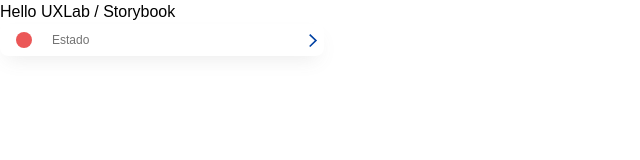
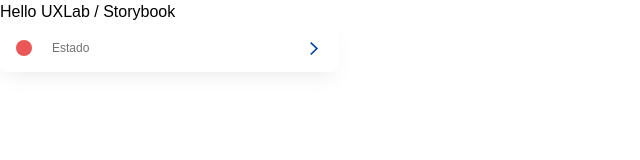
Before and after one commit to SantiagoV0106/ux-lab-storybook, a React (Vite) app: page / in a window 1280 px wide. Shown: the top 160 px of the page, without its empty margins (0-640 px from the left). Built offline with nearby package versions, Linux system fonts and the light colour scheme.

Commit message:
CardState size changed

```diff
--- a/src/components/Controls/CardState.css
+++ b/src/components/Controls/CardState.css
@@ -1,6 +1,6 @@
     /* TODO: Preguntar si el tamaño de esto sera asi siempre  */
     .card-container {
-    @apply flex flex-row items-center max-w-[324px] h-[32px] px-custom-lg py-custom-md bg-neutral-50 m-0 rounded-lg text-xs font-normal font-sans text-neutral-700;
+    @apply flex flex-row items-center max-w-[339px] h-[48px] px-custom-lg py-custom-md bg-neutral-50 m-0 rounded-lg text-xs font-normal font-sans text-neutral-700;
     box-shadow: 0px 9px 19px -7px rgba(105, 105, 105, 0.15);
     }
 
```
